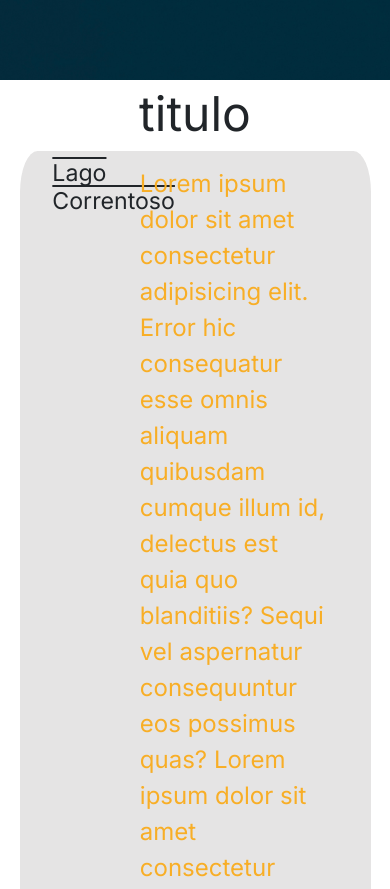
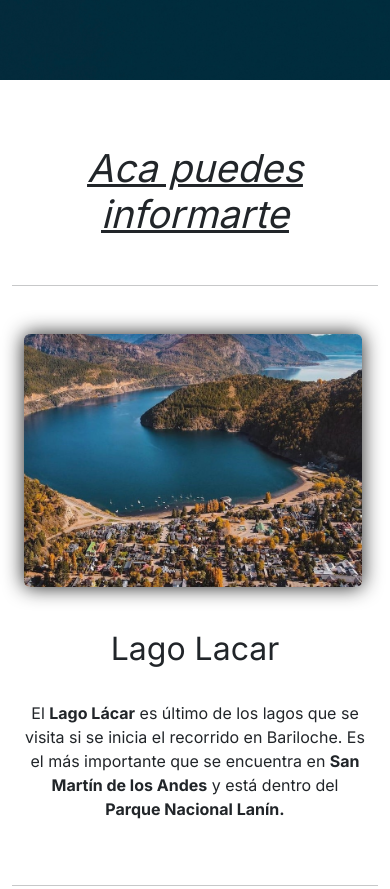
Before and after one commit to WaltherF/ProyectoCoderHouse, a plain HTML site: page pages/Info.html in a window 390 px wide. Shown: the part 460-1349 px from the top of the page. Drawn offline with nearby package versions, Linux system fonts and the light colour scheme.

Commit message:
Ultimando detalles responsive y favicon

```diff
--- a/css/Style.css
+++ b/css/Style.css
@@ -353,10 +353,10 @@
         padding-left: 1vh;
     }
     .HeaderInfo .cajNavI{
-            margin-left: 2.2%;
-            margin-top: 3.9%;
-            padding-right: 9.5%;
-            z-index: 10;
+        margin-left: 2.2%;
+        margin-top: 3.9%;
+        padding-right: 9.5%;
+        z-index: 10;
     }
     .HeaderInfo .title{
         padding-top: 0;
@@ -377,52 +377,76 @@
     }
 }
 .infoMain{
-    text-align: center;
+    font-family: 'inter' sans-serif;
+    font-weight: 400;
+}
+.infoMain .titleMain{
+    padding-top: 2vh;
+    font-size: 2.4rem;
+    font-style: oblique;
+    font-weight: 500;
+    text-decoration: underline;
+}
+.infoMain .cajSec{
+    width: auto;
+    margin: auto;
+}
+.infoMain .cajSec .secInfo{
     display: flex;
     flex-direction: column;
     justify-content: center;
     align-items: center;
+    padding-left: 3%;
+    padding-right: 3%;
 }
-.infoMain .title{
-    font-size: 3rem;
-    margin-top: 1.3%;
+.infoMain .secInfo .titleHI{
+    font-size: 2rem;
+    padding-bottom: 3vh;
 }
-.infoMain .infoLago{
-    text-align: center;
-    display: flex;
-    flex-direction: row;
-    justify-content: center;
-    flex-wrap: wrap;
-    width: 90%;
-    background-color: #2521211e;
-    backdrop-filter: blur(10px);
-    -webkit-backdrop-filter: blur(10px);
-    border-radius: 5%;
-    padding: 0.8%;
+.infoMain .secInfo .titleH{
+    font-size: 2rem;
+    padding-bottom: 3vh;
 }
-.infoMain .videoUno{
-    width: 24%;
-    padding-top: 1.8%;
-    padding-bottom: 1.6%;
+.infoMain .cajImg{
+    width: auto;
+    padding: auto;
 }
-.infoMain .video{
-    height: 24vh;
-    padding: 2%;
+.infoMain .cajImg .secImg{
+    height: 30vh;
+    width: 60vh;
+    border-radius: 2%;
+    object-fit: cover;
+    box-shadow: 0 0 20px rgba(0, 0, 0, 0.9);
 }
-.infoMain .infoLago .titleVideo{
-    text-decoration:overline;
-    text-align: start;
-    padding-left: 2.6%;
+.infoMain .cajImg .secImgD{
+    height: 30vh;
+    width: 60vh;
+    border-radius: 2%;
+    object-fit: cover;
+    box-shadow: 0 0 20px rgba(0, 0, 0, 0.9);
 }
-.infoLago .p1{
-    width: 60%;
-    font-size: 1.5rem;
-    color: rgb(248, 174, 38);
-    text-align: start;
-    margin-top: 0;
-    padding-top: 3.5%;
-    padding-left: 2%;
-    padding-right: 2%;
+.infoMain .cajSec .cajImg{
+    margin-right: 1.5rem;
+}
+.infoMain .cajSec .cajImgD{
+    margin-left: 1.5rem;
+}
+@media screen and (max-width:768px) {
+    .infoMain .cajImg .secImg{
+        height: 30vh;
+        width: 40vh;
+        border-radius: 2%;
+        object-fit: cover;
+    }
+    .infoMain .cajImg .secImgD{
+        height: 30vh;
+        width: 40vh;
+        border-radius: 2%;
+        object-fit: cover;
+    }
+    .infoMain .secInfo .titleHI{
+        padding-top: 5vh;
+    }
 }
 /*Page Contacto*/
 .mainContacto{
--- a/pages/Info.html
+++ b/pages/Info.html
@@ -6,6 +6,7 @@
     <meta http-equiv="X-UA-Compatible" content="IE=edge">
     <meta name="viewport" content="width=device-width, initial-scale=1.0">
     <title>Ruta de los 7 lagos</title>
+    <link rel="shortcut icon" href="../assets/img/favicon.ico" type="image/x-icon">
     <link href="https://cdn.jsdelivr.net/npm/bootstrap@5.0.2/dist/css/bootstrap.min.css" rel="stylesheet"
         integrity="sha384-EVSTQN3/azprG1Anm3QDgpJLIm9Nao0Yz1ztcQTwFspd3yD65VohhpuuCOmLASjC" crossorigin="anonymous">
     <link rel="stylesheet" href="../css/Style.css">
@@ -48,20 +49,81 @@
         </div>
     </header>
     <main class="infoMain">
-        <!--Aca va a ir informacion de cada lago con un video respectivo-->
-        <H2 class="title">titulo</H2>
-        <Div class="infoLago uno">
-            <div class="videoUno">
-                <h3 id="lacar1" class="titleVideo">Lago Correntoso</h3>
+        <div class="container my-5 text-center">
+            <H2 class="titleMain my-5">Aca puedes informarte</H2>
+            <hr>
+            <div class="row my-5 cajSec">
+                <div class="col-12 col-lg-6 text-center cajImg">
+                    <img class="secImg" src="../assets/img/fotospaisajes/lacar1.jpg" alt="Lacar">
+                </div>
+                <div class="col-12 col-lg-6 text-center secInfo">
+                    <h2 class="titleHI">Lago Lacar</h2>
+                    <p>El <b>Lago Lácar</b> es último de los lagos que se visita si se inicia el recorrido en Bariloche. Es el más importante que se encuentra en <b>San Martín de los Andes</b> y está dentro del <b>Parque Nacional Lanín.</b></p>
+                </div>
             </div>
-            <div class="p1">
-                <p>Lorem ipsum dolor sit amet consectetur adipisicing elit. Error hic consequatur esse omnis
-                    aliquam quibusdam cumque illum id, delectus est quia quo blanditiis? Sequi vel aspernatur
-                    consequuntur
-                    eos possimus quas? Lorem ipsum dolor sit amet consectetur adipisicing elit. lore</p>
+            <hr>
+            <div class="row my-5 cajSec">
+                <div class="col-12 col-lg-6 text-center secInfo">
+                    <h2 class="titleH">Lago Machonico</h2>
+                    <p>Este lago es de color <b>azul intenso</b>. Posee un <b>amplio mirador</b> para detenerse y observar el paisaje, ya que a diferencia de otros, no es posible acceder a sus playas desde la ruta. Si bien es pequeño, llama la atención su <b>belleza y tranquilidad</b>.</p>
+                </div>
+                <div class="col-12 col-lg-6 text-center cajImg">
+                    <img class="secImgD" src="../assets/img/fotospaisajes/machonico.jpeg" alt="Machonico">
+                </div>
             </div>
-        </Div>
-        <hr>
+            <hr>
+            <div class="row my-5 cajSec">
+                <div class="col-12 col-lg-6 text-center cajImg">
+                    <img class="secImg" src="../assets/img/fotospaisajes/hermoso.webp" alt="Hermoso">
+                </div>
+                <div class="col-12 col-lg-6 text-center secInfo">
+                    <h2 class="titleHI">Lago Hermoso</h2>
+                    <p><b>No es uno de los 7 lagos</b>, pero desviándose desde la gendarmería, por un <b>camino de 2 km</b> se ingresa a la costa del Lago Hermoso, <b>el más bello de este circuito</b>, pequeño y con sus riberas cubiertas de <b>bosques autóctonos</b> con abundancia de Coihues, Lengas, Ñires y algunos ejemplares de Rauli. <b>Se puede acampar y cuenta con servicios de proveeduría</b>. Hay también casas de verano. Se ubica a 75 km de Villa La Angostura.</p>
+                </div>
+            </div>
+            <hr>
+            <div class="row my-5 cajSec">
+                <div class="col-12 col-lg-6 text-center secInfo">
+                    <h2 class="titleH">Lago Villarino y falkner</h2>
+                    <p>El <b>Lago Villarino</b> se encuentra a <b>60 km de Villa la Angostura</b> y es de grandes dimensiones. Está rodeado de bosque de <b>coihues</b> y <b>cordones montañosos</b>.</p>
+                    <p>El <b>Lago Falkner</b> queda a <b>mitad del recorrido entre Villa la Angostura y San Martín de los Andes</b>. Tiene grandes playas y en su costa hay un <b>camping</b> para alojarse.</p>
+                </div>
+                <div class="col-12 col-lg-6 text-center cajImg">
+                    <img class="secImgD" src="../assets/img/fotospaisajes/falkner.jpg" alt="Villarino y falkner">
+                </div>
+            </div>
+            <hr>
+            <div class="row my-5 cajSec">
+                <div class="col-12 col-lg-6 text-center cajImg">
+                    <img class="secImg" src="../assets/img/fotospaisajes/Escondido.jpg" alt="Escondido">
+                </div>
+                <div class="col-12 col-lg-6 text-center secInfo">
+                    <h2 class="titleHI">Lago Escondido</h2>
+                    <p>El <b>Lago Escondido</b> llega hasta la frontera con <b>Chile</b> y está ubicado en la ecorregión del <b>bosque valdiviano</b>. La zona se destaca por la <b>importante presencia de fauna</b> como jabalíes, aves y truchas en el lago.</p>
+                </div>
+            </div>
+            <hr>
+            <div class="row my-5 cajSec">
+                <div class="col-12 col-lg-6 text-center secInfo">
+                    <h2 class="titleH">Lago Espejo</h2>
+                    <p>El <b>Lago Espejo</b> es de origen tectónico glaciar ubicado en el departamento Los Lagos de Neuquén. Su nombre se originó por sus <b>aguas calmas y limpias</b> que reflejan como espejo los paisajes que se encuentran a sus orillas. <b>Sus playas son de arena volcánica, juncales y rocas de pendiente abrupta</b>.</p>
+                </div>
+                <div class="col-12 col-lg-6 text-center cajImg">
+                    <img class="secImgD" src="../assets/img/fotospaisajes/espejo1.jpg" alt="Espejo">
+                </div>
+            </div>
+            <hr>
+            <div class="row my-5 cajSec">
+                <div class="col-12 col-lg-6 text-center cajImg">
+                    <img class="secImg" src="../assets/img/fotospaisajes/correntoso1.jpg" alt="Correntoso">
+                </div>
+                <div class="col-12 col-lg-6 text-center secInfo">
+                    <h2 class="titleHI">Lago Correntoso</h2>
+                    <p>El <b>Lago Correntoso</b> pertenece a <b>Villa La Angostura</b> y se encuentra dentro del <b>Parque Nacional Nahuel Huapi</b>. Sus aguas son de tonos verdosos y es generado por el agua proveniente del Lago Espejo.</p>
+                </div>
+            </div>
+            <hr>
+        </div>
         <section class="container-fluid secMaps pb-1 mb-5">
             <div class="row caja text-center justify-content-center">
                 <div class="cajT">
```
Also changed, not shown: index.html (+1 -0 lines), pages/Consienticemos.html (+1 -0 lines), pages/Contacto.html (+1 -0 lines), pages/Nosotros.html (+1 -0 lines), assets/img/favicon.ico (added).
